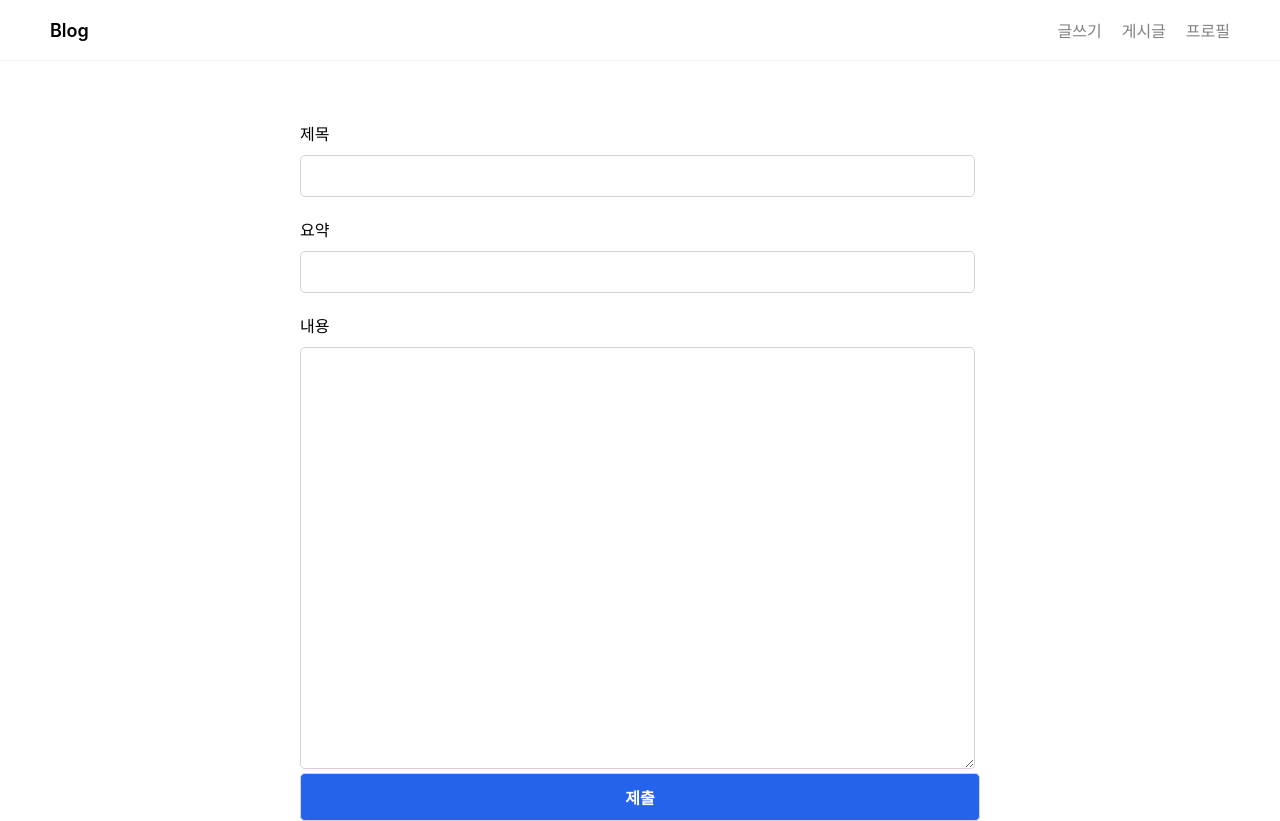
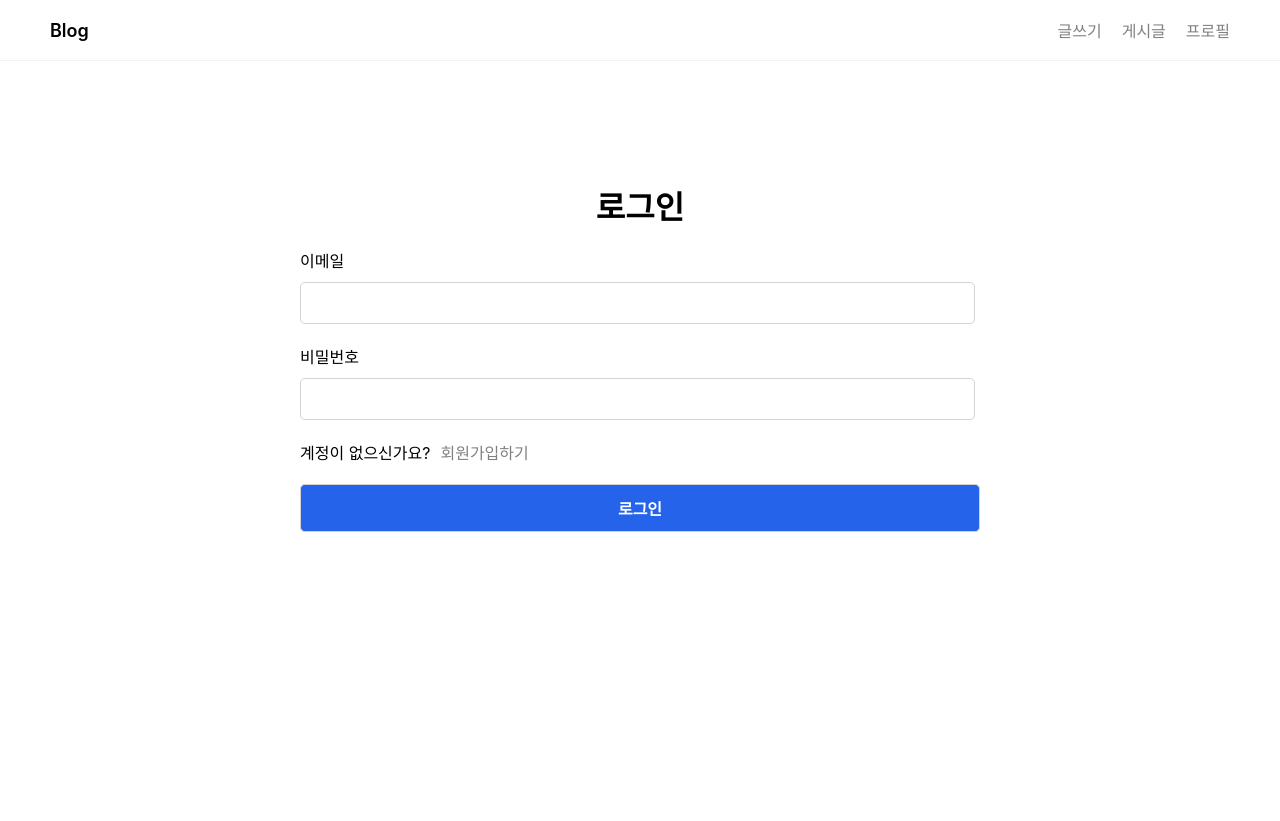
Before and after one commit to MinhyeSim/blog-app, a React (Create React App) app: page /posts/new in a window 1280 px wide. After the commit the page ends 800 px from the top, so only its background shows below. Built offline with nearby package versions, Linux system fonts and the light colour scheme; no server answers.

Commit message:
로그인 페이지 세팅하기

```diff
--- /dev/null
+++ b/src/components/LoginForm.tsx
@@ -0,0 +1,26 @@
+import { Link } from "react-router-dom";
+
+export default function LoginForm() {
+    return (
+        <form action="/post" method="POST" className="form form--lg">
+        <h1 className="form__title">로그인</h1>
+        <div className="form__block">
+            <label htmlFor="email">이메일</label>
+            <input type="email" name="email" id="email" required />
+        </div>
+        <div className="form__block">
+            <label htmlFor="password">비밀번호</label>
+            <input type="password" name="password" id="password" required />
+        </div>
+        <div className="form__block">
+            계정이 없으신가요?
+            <Link to="/signup"  className="form__link">
+                회원가입하기
+            </Link>
+        </div>
+        <div className="form__block">
+            <input type="submit" value="로그인" className="form__btn--submit" />
+        </div>
+        </form>
+    );
+}
--- a/src/components/PostForm.tsx
+++ b/src/components/PostForm.tsx
@@ -1,18 +1,18 @@
 export default function PostForm() {
     return <form action="/post" method="POST" className="form">
-        <div className="from__block">
+        <div className="form__block">
             <label htmlFor="title">제목</label>
             <input type="text" name="title" id="title" required />
         </div>
-        <div className="from__block">
+        <div className="form__block">
             <label htmlFor="summary">요약</label>
             <input type="text" name="summary" id="summary" required />
         </div>
-        <div className="from__block">
+        <div className="form__block">
             <label htmlFor="content">내용</label>
             <textarea name="content" id="content" required/>
         </div>
-        <div className="from__block">
+        <div className="form__block">
             <input type="submit" value="제출" className="form__btn--submit" />
         </div>
         </form>
--- a/src/components/Router.tsx
+++ b/src/components/Router.tsx
@@ -1,4 +1,6 @@
-import {Route, Routes, Navigate} from "react-router-dom";
+import { useState } from "react";
+
+import { Route, Routes, Navigate } from "react-router-dom";
 import Home from "pages/home";
 import LoginPage from "pages/login";
 import PostList from "pages/post";
@@ -10,9 +12,13 @@
 
 
 export default function Router(){
+    // firebase Auth가 인증 되었으면 true로 변경해주는 로직 추가
+    const [isAuthenticated, setIsAuthenticated] = useState<boolean>(false);
     return (
         <>
             <Routes>
+                {isAuthenticated ? (
+                    <>
                         <Route path="/" element={<Home />}/>
                         <Route path="/posts" element={<PostList/>}/>
                         <Route path="/posts/:id" element={<PostDetail />}/>
@@ -22,6 +28,14 @@
                         <Route path="/login" element={<LoginPage />}/>
                         <Route path="/signup" element={<SignupPage />}/>
                         <Route path="*" element={<Navigate replace to="/"/>}/>
+                    </>
+                ) : (
+                    <>
+                        <Route path="/login" element={<LoginPage />} />
+                        <Route path="/signup" element={<SignupPage />} />
+                        <Route path="*" element={<LoginPage/>} />
+                    </>
+                )}
             </Routes>
         </>
     );
--- /dev/null
+++ b/src/components/SignupForm.tsx
@@ -0,0 +1,30 @@
+import { Link } from "react-router-dom";
+
+export default function SignupForm() {
+    return (
+        <form action="/post" method="POST" className="form form--lg">
+        <h1 className="form__title">회원가입</h1>
+        <div className="form__block">
+            <label htmlFor="email">이메일</label>
+            <input type="email" name="email" id="email" required />
+        </div>
+        <div className="form__block">
+            <label htmlFor="password">비밀번호</label>
+            <input type="password" name="password" id="password" required />
+        </div>
+        <div className="form__block">
+            <label htmlFor="password_confirm">비밀번호 확인</label>
+            <input type="password" name="password_confirm" id="password_confirm" required />
+        </div>
+        <div className="form__block">
+            계정이 있으신가요?
+            <Link to="/login"  className="form__link">
+                로그인하기
+            </Link>
+        </div>
+        <div className="form__block">
+            <input type="submit" value="회원가입" className="form__btn--submit" />
+        </div>
+        </form>
+    );
+}
--- a/src/index.css
+++ b/src/index.css
@@ -429,3 +429,26 @@
 .form .form__btn--submit:focus {
   background-color: #1945a4;
 }
+
+/* login form */
+
+.form--lg{
+  min-height: 70vh;
+  margin-top: 10vh;
+}
+
+.form__title {
+  text-align: center;
+  margin-bottom: 4px;
+}
+
+.form__link {
+  margin-left: 10px;
+  text-decoration: none;
+  color: gray
+}
+
+.form__link:hover,
+.form__link:focus {
+  color: black;
+}
--- a/src/index.tsx
+++ b/src/index.tsx
@@ -3,9 +3,7 @@
 import {BrowserRouter as Router} from 'react-router-dom';
 import './index.css';
 import App from './App';
-import firebase from 'components/firebase';
 
-console.log(firebase);
 const root = ReactDOM.createRoot(
   document.getElementById('root') as HTMLElement
 );
--- a/src/pages/login/index.tsx
+++ b/src/pages/login/index.tsx
@@ -1,3 +1,11 @@
+import Header from "components/Header";
+import LoginForm from "components/LoginForm";
+
 export default function LoginPage(){
-    return <h2>Login</h2>;
+    return (
+        <>
+        <Header />
+        <LoginForm />
+        </>
+    );
 }
--- a/src/pages/signup/index.tsx
+++ b/src/pages/signup/index.tsx
@@ -1,3 +1,11 @@
+import Header from "components/Header";
+import SignupForm from "components/SignupForm";
+
 export default function SignupPage(){
-    return <h2>Singnup</h2>;
+    return (
+       <>
+        <Header />
+        <SignupForm />
+       </>
+    );
 }
```
Lines whose indentation alone changed are shown as unchanged.
